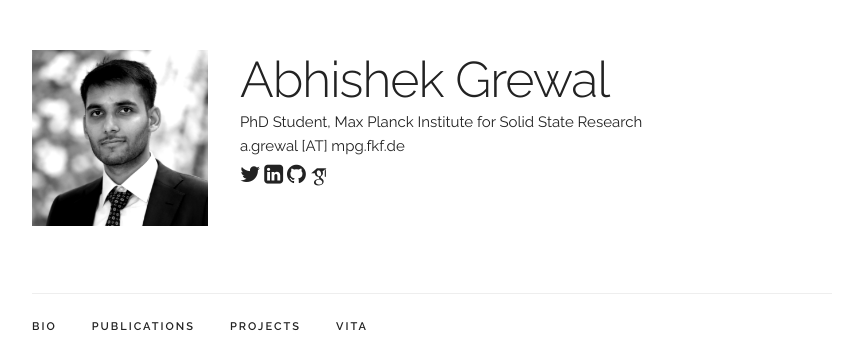
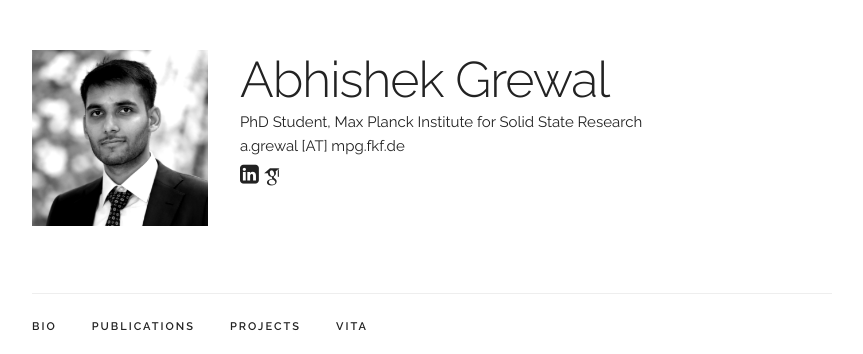
Before and after one commit to abhishekgrewal/abhishekgrewal.github.io, a Jekyll site: the page built from index.html, in a window 1280 px wide. Shown: the top 354 px of the page, without its empty margins (208-1071 px from the left). Built offline with Jekyll 4.4.1, drawn with Linux system fonts in a browser that asks for light colours; some web fonts are replaced.

Commit message:
Update default.html

```diff
--- a/_layouts/default.html
+++ b/_layouts/default.html
@@ -71,16 +71,8 @@
             <p>{{ site.data.main_info.title }}</p>
             <p>{{ site.data.main_info.email }}</p>
             <p>
-              <span onclick="window.open('{{ site.data.main_info.twitter }}')" style="cursor: pointer">
-                <i class="fa fa-twitter" aria-hidden="true"></i>
-              </span>
-
               <span onclick="window.open('{{ site.data.main_info.linkedin }}')" style="cursor: pointer">
                 <i class="fa fa-linkedin-square" aria-hidden="true"></i>
-              </span>
-
-              <span onclick="window.open('{{ site.data.main_info.github }}')" style="cursor: pointer">
-                <i class="fa fa-github" aria-hidden="true"></i>
               </span>
 
               <span onclick="window.open('{{ site.data.main_info.google_scholar }}')" style="cursor: pointer">
```
